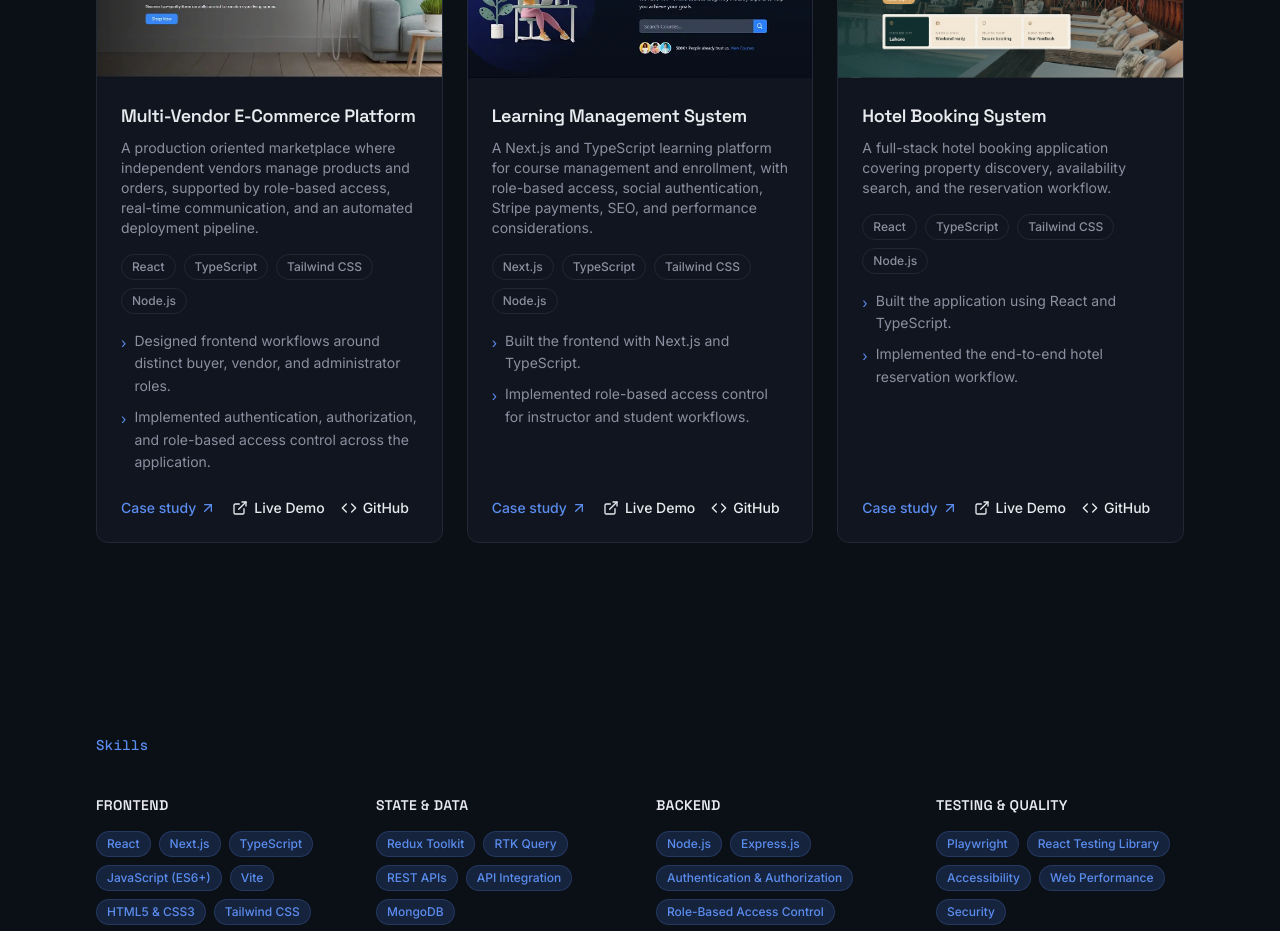
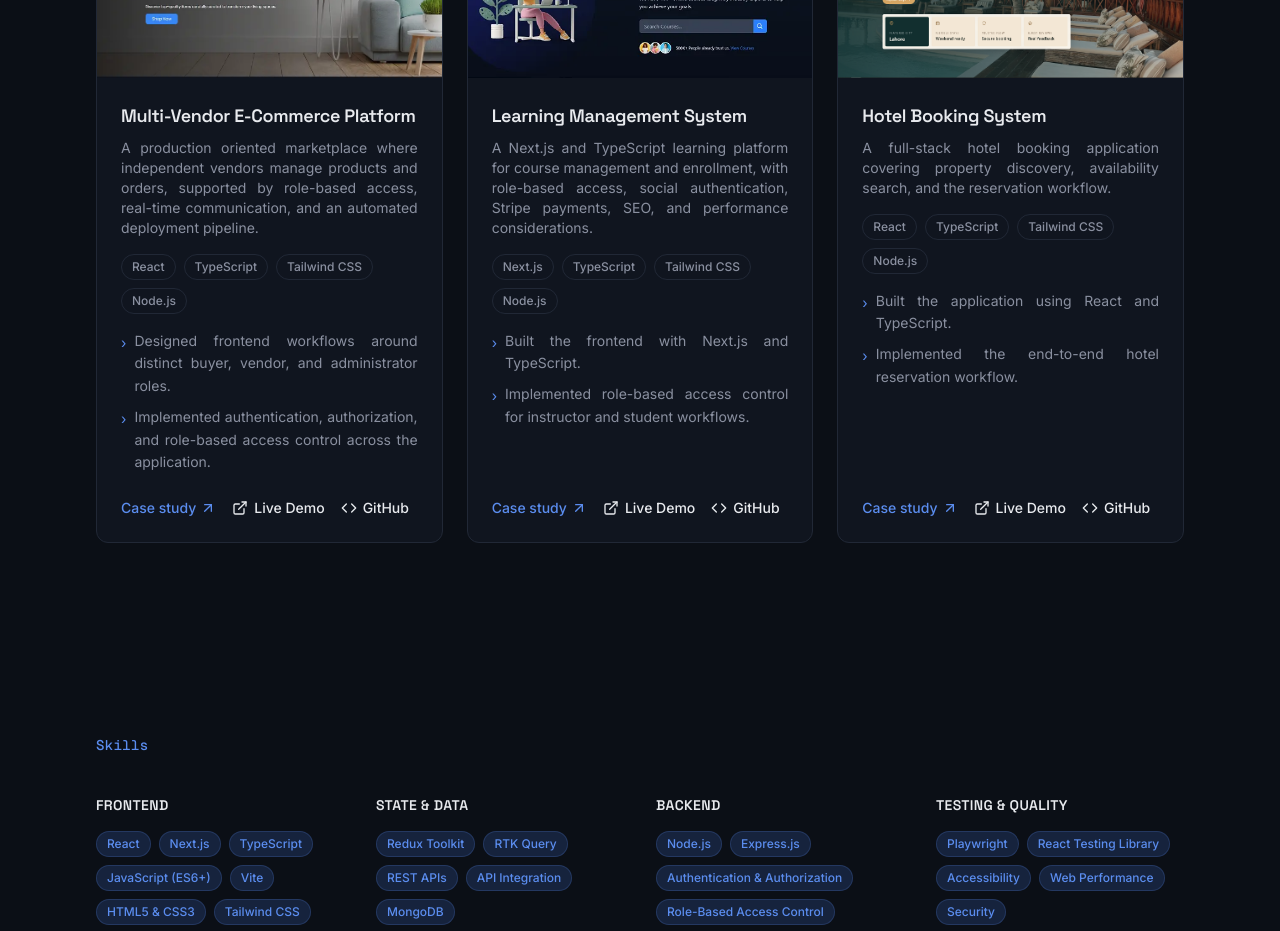
Before and after one commit to GhayyasAhmed/portfolio-website, a Next.js app: page / in a window 1280 px wide. Shown: the part 2520-3451 px from the top of the page. Built offline with nearby package versions, Linux system fonts and the light colour scheme; no server answers.

Commit message:
fix: text alignment

```diff
--- a/components/projects/ProjectCard.tsx
+++ b/components/projects/ProjectCard.tsx
@@ -26,7 +26,7 @@ export function ProjectCard({ project }: { project: Project }) {
 
       <div className="flex flex-1 flex-col p-6">
         <h3 className="text-lg font-semibold text-foreground">{project.title}</h3>
-        <p className="mt-2 text-sm text-muted">{project.summary}</p>
+        <p className="mt-2 text-sm text-muted text-justify">{project.summary}</p>
 
         <div className="mt-4 flex flex-wrap gap-2">
           {featuredTech.map((tech) => (
--- a/components/projects/ProjectHighlightList.tsx
+++ b/components/projects/ProjectHighlightList.tsx
@@ -18,7 +18,7 @@ export function ProjectHighlightList({ items, limit, className }: ProjectHighlig
           <span aria-hidden="true" className="mt-0.5 text-accent">
             ›
           </span>
-          <span>{item}</span>
+          <span className="text-justify">{item}</span>
         </li>
       ))}
     </ul>
```
